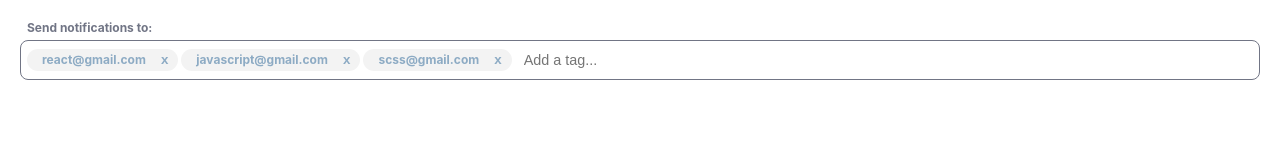
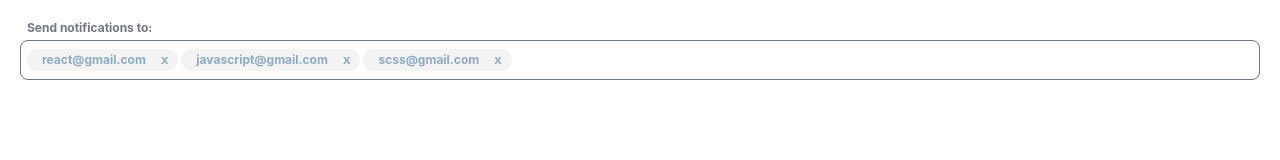
Before and after one commit to osadan/react-email-chips, a React (Create React App) app: page / in a window 1280 px wide. Shown: the top 160 px of the page. Built offline with nearby package versions, Linux system fonts and the light colour scheme.

Commit message:
Input ref (#2)
* doc(patch): upgrade package.json

* feat(focus):focus input on first render

```diff
--- a/package.json
+++ b/package.json
@@ -1,6 +1,6 @@
 {
   "name": "react-email-chips",
-  "version": "0.1.4",
+  "version": "0.1.5",
   "repository": "osadan/react-email-chips",
   "dependencies": {
     "classnames": "^2.2.6",
--- a/src/App.js
+++ b/src/App.js
@@ -12,7 +12,7 @@ function App() {
 					{ email: 'javascript@gmail.com', valid: true, key: '2' },
 					{ email: 'scss@gmail.com', valid: true, key: '3' }
 				]}
-				placeholder="Add a tag..."
+				placeholder=""
 				save={data => console.log('new data', data)}
 				pattern={pattern}
 				required={true}
--- a/src/chips/Chips.jsx
+++ b/src/chips/Chips.jsx
@@ -15,6 +15,7 @@ class Chips extends Component {
 				enter: 13
 			}
 		};
+		this.inputRef = React.createRef();
 	}
 
 	static getDerivedStateFromProps(nextProps, prevState) {
@@ -34,6 +35,7 @@ class Chips extends Component {
 
 	componentDidMount() {
 		this.setChips(this.props.chips, false);
+		this.inputRef.current.focus();
 	}
 
 	setChips(chips, save) {
@@ -146,6 +148,7 @@ class Chips extends Component {
 						onFocus={() => this.clearRequiredValidation()}
 						placeholder={placeholder}
 						onKeyDown={e => this.onKeyDown(e)}
+						ref={this.inputRef}
 					/>
 				</div>
 			</div>
```
Also changed, not shown: 3 other files (tests, documents, lock files or other folders).
